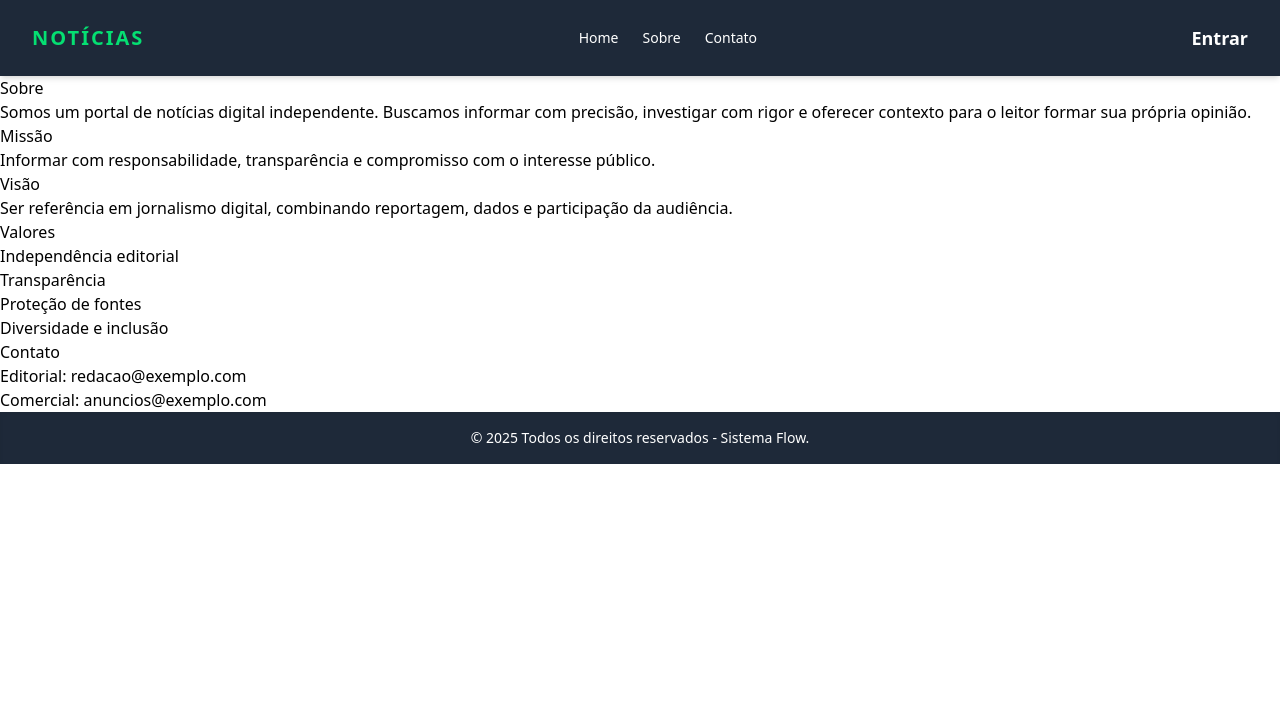
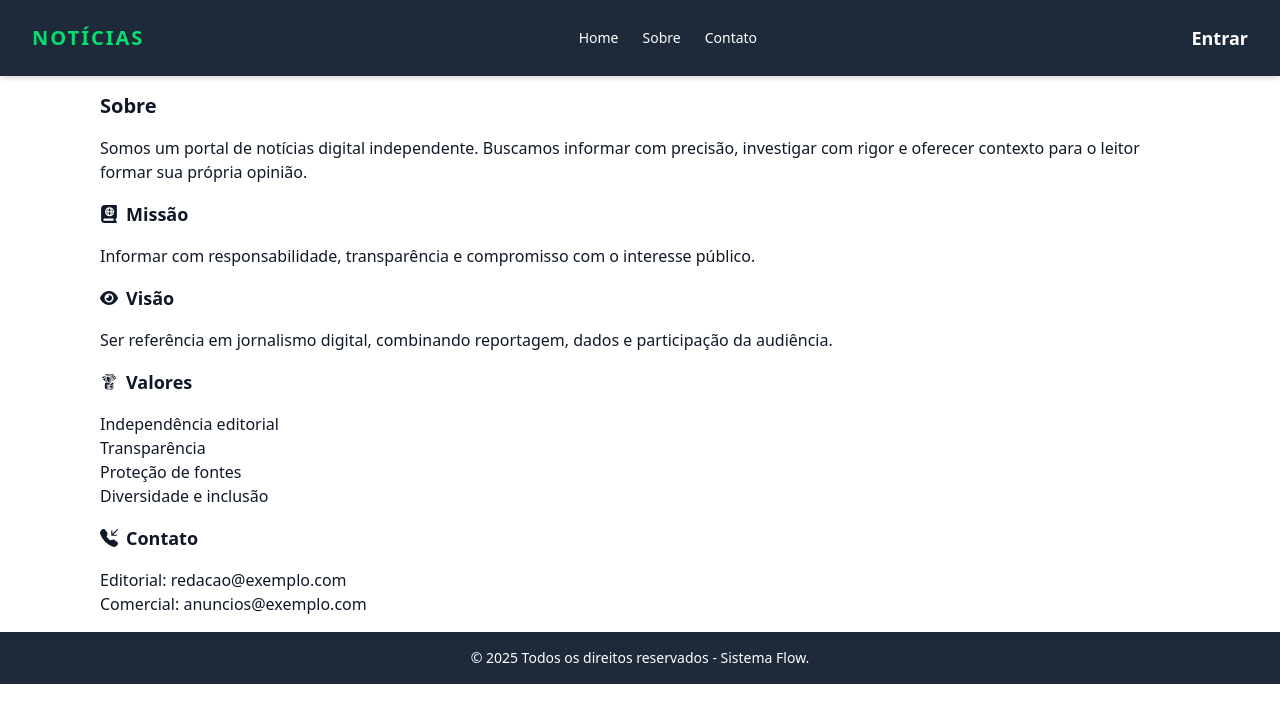
Before and after one commit to 1TDSPW-25/sistema-flow, a React (Vite) app: page /sobre in a window 1280 px wide. Shown: the top 722 px of the page. Built offline with nearby package versions, Linux system fonts and the light colour scheme; no server answers; data requests are answered from the project's data file.

Commit message:
feat: Criando base de estilização mais icones.

```diff
--- a/src/pages/Sobre/index.tsx
+++ b/src/pages/Sobre/index.tsx
@@ -1,27 +1,29 @@
+import { FaBookAtlas, FaEye,  } from "react-icons/fa6";
+import { GiTakeMyMoney } from "react-icons/gi";
+import { BsTelephoneInboundFill } from "react-icons/bs";
 export default function Sobre() {
+
   return (
-    <main>
-      <section>
-        <h1>Sobre</h1>
+    <section className="grail px-7 py-4 text-gray-900">
+      <h1 className="text-xl font-bold ">Sobre</h1>
       <p>
-          Somos um portal de notícias digital independente. Buscamos informar
-          com precisão, investigar com rigor e oferecer contexto para o leitor
-          formar sua própria opinião.
+        Somos um portal de notícias digital independente. Buscamos informar com
+        precisão, investigar com rigor e oferecer contexto para o leitor formar
+        sua própria opinião.
       </p>
-
-        <h2>Missão</h2>
+      <h2 className="text-lg font-bold flex items-center gap-x-2"><FaBookAtlas/>Missão</h2>
       <p>
         Informar com responsabilidade, transparência e compromisso com o
         interesse público.
       </p>
 
-        <h2>Visão</h2>
+      <h2 className="text-lg font-bold flex items-center gap-x-2"><FaEye/>Visão</h2>
       <p>
         Ser referência em jornalismo digital, combinando reportagem, dados e
         participação da audiência.
       </p>
 
-        <h2>Valores</h2>
+      <h2 className="text-lg font-bold flex items-center gap-x-2"><GiTakeMyMoney/>Valores</h2>
       <ul>
         <li>Independência editorial</li>
         <li>Transparência</li>
@@ -29,7 +31,7 @@ export default function Sobre() {
         <li>Diversidade e inclusão</li>
       </ul>
 
-        <h2>Contato</h2>
+      <h2 className="text-lg font-bold flex items-center gap-x-2"><BsTelephoneInboundFill/>Contato</h2>
       <ul>
         <li>
           Editorial:{" "}
@@ -41,6 +43,5 @@ export default function Sobre() {
         </li>
       </ul>
     </section>
-    </main>
   );
 }
```
Lines whose indentation alone changed are shown as unchanged.
